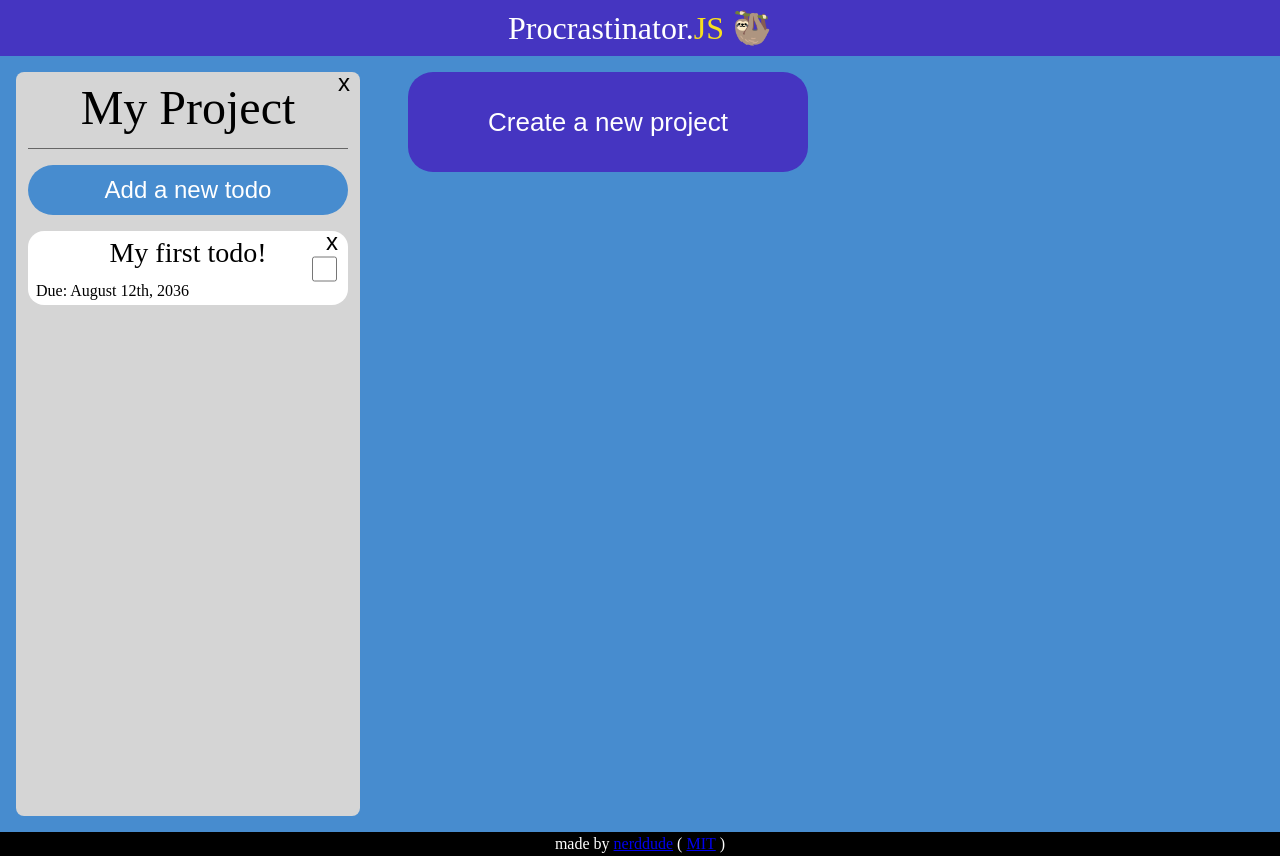
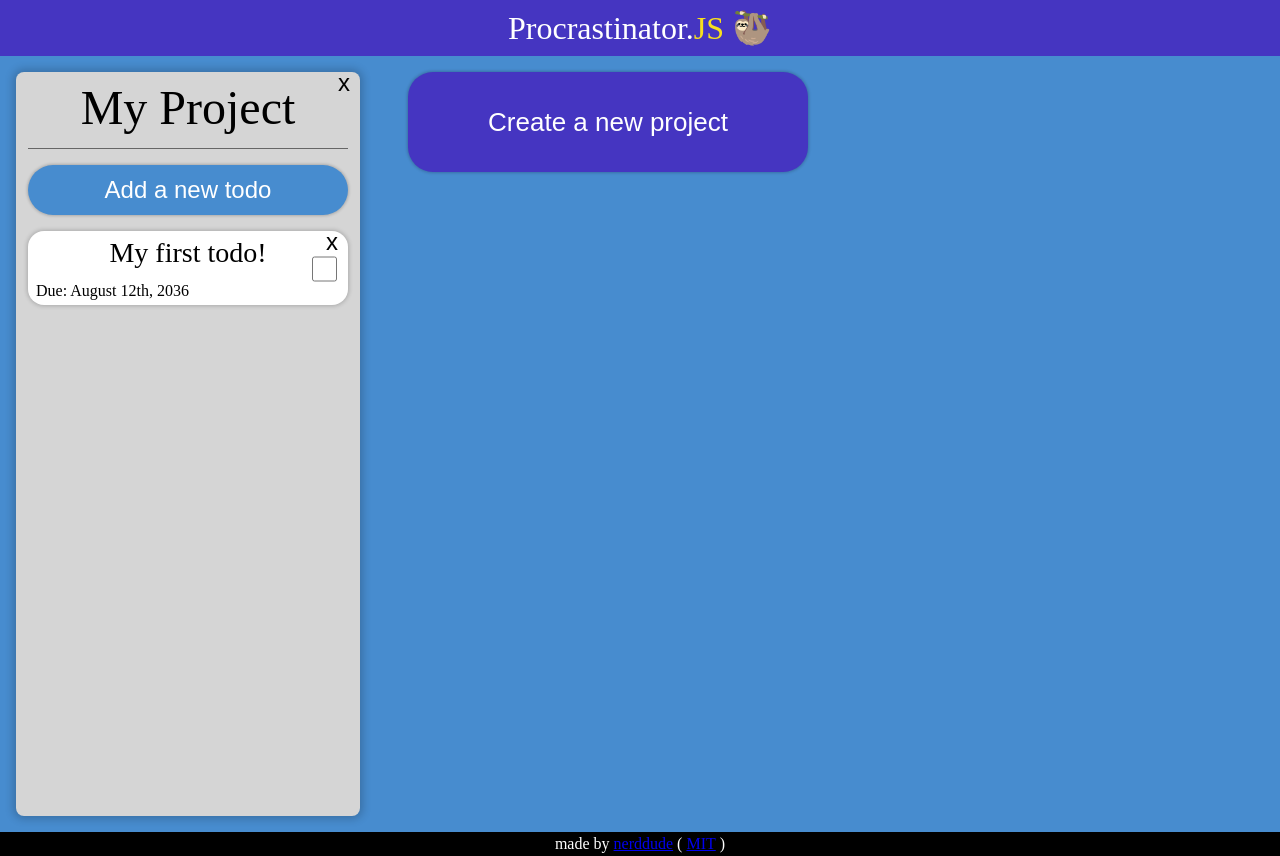
Before and after one commit to nerddude24/procrastinator.js, a website built with webpack: page src/index.html in a window 1280 px wide. Built offline with nearby package versions, Linux system fonts and the light colour scheme.

Commit message:
Add some frickin shadows to cards n btns

```diff
--- a/src/style/project.scss
+++ b/src/style/project.scss
@@ -7,6 +7,8 @@ $bg2: #4535c1;
 	color: $fg;
 
 	border: none;
+	box-shadow: 0 0 3px 1px rgba(0, 0, 0, 0.2);
+
 	&:hover {
 		background-image: linear-gradient(rgb(0 0 0/15%) 0 0);
 		cursor: pointer;
@@ -26,6 +28,8 @@ $bg2: #4535c1;
 	background-color: rgb(213, 213, 213);
 
 	position: relative;
+
+	box-shadow: 0 0 8px 3px rgba(0, 0, 0, 0.2);
 
 	.project-card-title {
 		text-align: center;
--- a/src/style/todo.scss
+++ b/src/style/todo.scss
@@ -15,6 +15,8 @@ $bg1: #478ccf;
 	padding: 8px;
 
 	position: relative;
+
+	box-shadow: 0 0 4px 1px rgba(0, 0, 0, 0.2);
 
 	.todo-card-title {
 		grid-area: title;
```
